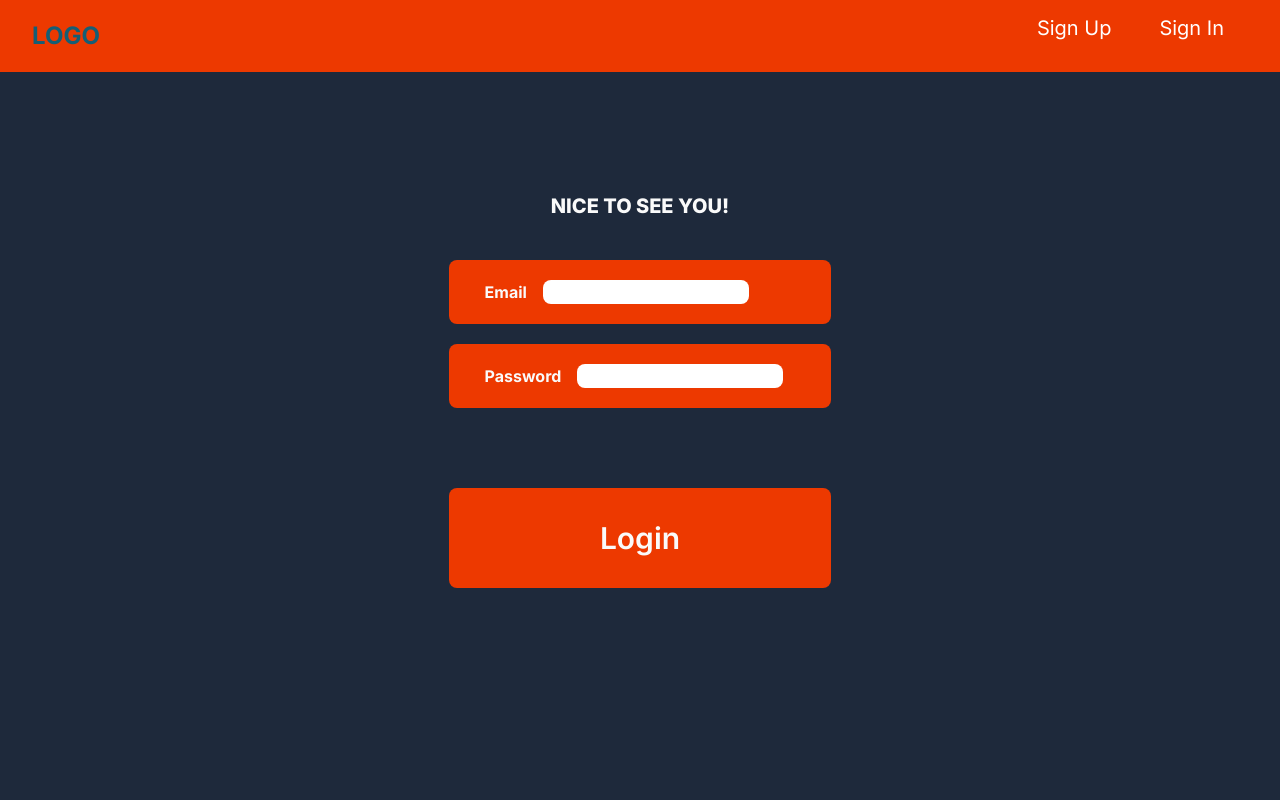
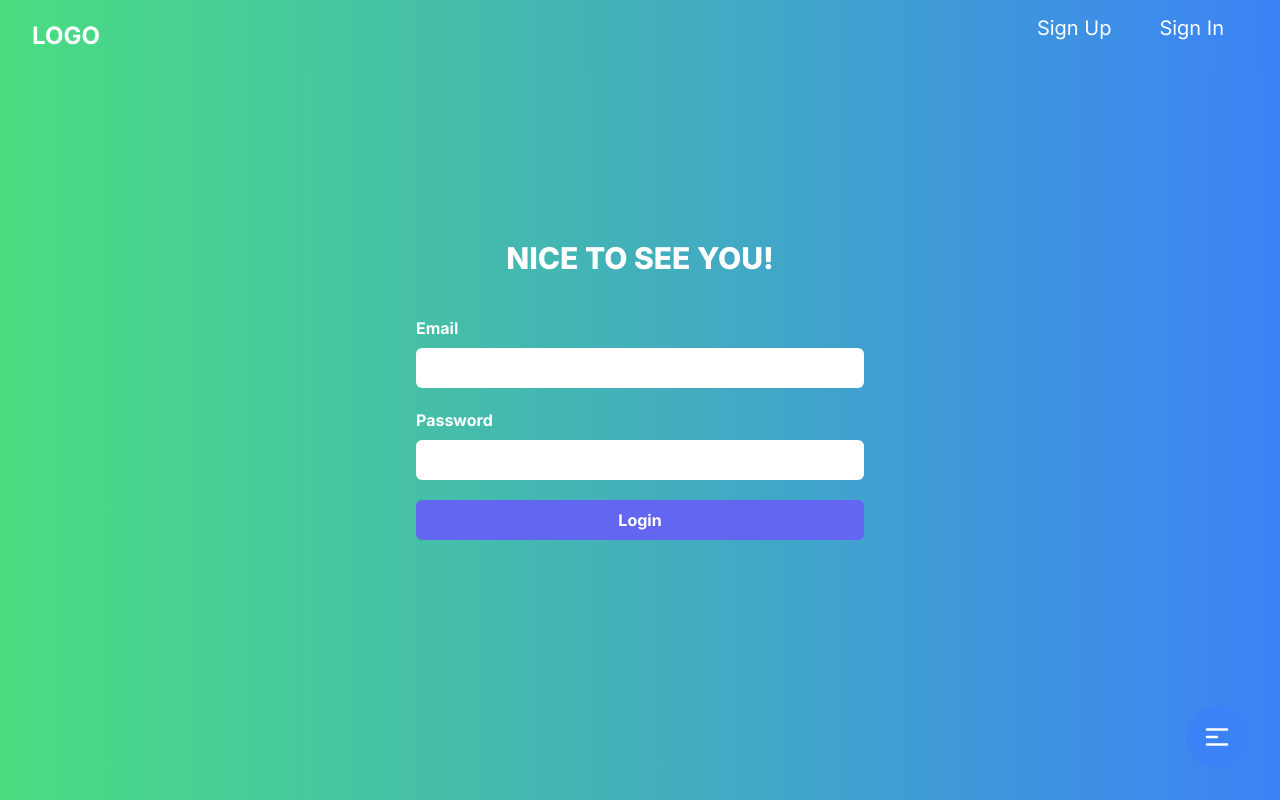
Before and after one commit to MatiasMonteros09/GYMAI, a Next.js app: page /signin in a window 1280 px wide. Built offline with nearby package versions, Linux system fonts and the light colour scheme; no server answers; what tailwindcss-animated would draw is missing.

Commit message:
some changes for front

```diff
--- a/src/app/(auth)/signin/SigninForm.jsx
+++ b/src/app/(auth)/signin/SigninForm.jsx
@@ -5,15 +5,11 @@ import { useRouter } from "next/navigation";
 import { Toaster, toast } from "react-hot-toast";
 import { useSession } from "next-auth/react";
 import { redirect } from "next/navigation";
+import CircularMenuButton from "@/components/CircularMenu";
 
+// Your SigninForm component
 const SigninForm = () => {
   const router = useRouter();
-  // const session = useSession();
-  // console.log(session.data);
-
-  // if (session.data){
-  //   router.push("/create");
-  // }
 
   const {
     register,
@@ -21,7 +17,6 @@ const SigninForm = () => {
     formState: { errors },
     reset,
   } = useForm();
-
 
   const onSubmit = handleSubmit(async (data) => {
     const res = await signIn("credentials", {
@@ -38,29 +33,30 @@ const SigninForm = () => {
         router.refresh())
       : toast.error(res.error);
   });
+
   return (
-    <div className="h-screen mx-5 flex flex-col justify-center items-center ">
-      <h1 className="text-center text-zinc-50 text-xl mb-10 font-extrabold">
+    <div className="h-screen flex flex-col justify-center items-center bg-gradient-to-r from-green-400 to-blue-500">
+      <h1 className="text-center text-white text-3xl mb-10 font-extrabold">
         NICE TO SEE YOU!
       </h1>
-      <form onSubmit={onSubmit}>
-        <div className="rounded-lg bg-appOrange p-5 mb-5 flex">
-          <label className="mx-4 font-bold">Email</label>
+      <form onSubmit={onSubmit} className="w-full max-w-md">
+        <div className="mb-5">
+          <label className="block text-white font-bold mb-2">Email</label>
           <input
-            className="w-3/5 rounded-lg text-slate-800"
+            className="w-full px-3 py-2 rounded-md text-gray-800 bg-white"
             type="email"
             {...register("name", {
               required: {
                 value: true,
-                message: "Name is required",
+                message: "Email is required",
               },
             })}
           />
         </div>
-        <div className="rounded-lg bg-appOrange p-5 mb-20 flex">
-          <label className="mx-4 font-bold">Password</label>
+        <div className="mb-5">
+          <label className="block text-white font-bold mb-2">Password</label>
           <input
-            className="w-3/5 rounded-lg text-slate-800"
+            className="w-full px-3 py-2 rounded-md text-gray-800 bg-white"
             type="password"
             {...register("password", {
               required: {
@@ -70,11 +66,17 @@ const SigninForm = () => {
             })}
           />
         </div>
-        <div className="rounded-lg bg-appOrange p-8 mb-5 flex justify-center items-center">
-          <button className="text-zinc-50 text-3xl font-semibold">Login</button>
+        <div className="mb-5">
+          <button
+            className="w-full bg-indigo-500 hover:bg-indigo-700 text-white font-bold py-2 rounded-md"
+            type="submit"
+          >
+            Login
+          </button>
         </div>
       </form>
-      <Toaster />
+      <Toaster position="bottom-right" />
+      <CircularMenuButton/>
     </div>
   );
 };
--- a/src/app/downloadview/page.jsx
+++ b/src/app/downloadview/page.jsx
@@ -1,6 +1,5 @@
 
 "use client";
-
 import Link from "next/link";
 import React from "react";
 import { BsFiletypePdf } from "react-icons/bs";
--- /dev/null
+++ b/src/components/CircularMenu.jsx
@@ -0,0 +1,42 @@
+import React, { useState } from "react";
+import { HiOutlineMenuAlt1 } from "react-icons/hi";
+
+const CircularMenuButton = () => {
+  const [isMenuOpen, setMenuOpen] = useState(false);
+
+  const toggleMenu = () => {
+    setMenuOpen(!isMenuOpen);
+  };
+
+  return (
+    <div className="fixed bottom-8 right-8">
+      <div
+        className={`bg-blue-500 p-4 rounded-full cursor-pointer transition-all duration-300 ${
+          isMenuOpen ? "transform rotate-45" : ""
+        }`}
+        onClick={toggleMenu}
+      >
+        <HiOutlineMenuAlt1 className="text-white text-3xl" />
+      </div>
+
+      {/* Botones del menú */}
+      <div
+        className={`${
+          isMenuOpen ? "flex" : "hidden"
+        } flex-col space-y-2 absolute bottom-16 right-0 transition-all duration-300`}
+      >
+        <button className="bg-green-500 p-2 rounded-full text-white transform transition-transform duration-300 delay-100">
+          Botón 1
+        </button>
+        <button className="bg-yellow-500 p-2 rounded-full text-white transform transition-transform duration-300 delay-200">
+          Botón 2
+        </button>
+        <button className="bg-red-500 p-2 rounded-full text-white transform transition-transform duration-300 delay-300">
+          Botón 3
+        </button>
+      </div>
+    </div>
+  );
+};
+
+export default CircularMenuButton;
--- a/src/components/Header.jsx
+++ b/src/components/Header.jsx
@@ -5,7 +5,7 @@ import {RiMenuFill} from 'react-icons/ri'
 const Header = () => {
   return (
    <>
-     <header className="bg-appOrange fixed top-0 left-0 w-full p-2 mx-auto ">
+     <header >
         <div className="flex items-center justify-between ">
           {/* <section>Logo</section> */}
           <section ><Navbar/></section>
--- a/src/components/Navbar.jsx
+++ b/src/components/Navbar.jsx
@@ -11,15 +11,16 @@ const Navbar = () => {
   const { data: session } = useSession();
 
   const [navbar, setNavbar] = useState(false);
+
   return (
     <div>
-      <nav className="w-full bg-black md:bg-appOrange  fixed top-0 left-0 right-0 z-10">
+      <nav className="w-full bg-gradient-to-r from-green-400 to-blue-500 fixed top-0 left-0 right-0 z-10">
         <div className="justify-between px-4 mx-auto lg:max-w-7xl md:items-center md:flex md:px-8">
           <div>
             <div className="flex items-center justify-between py-3 md:py-5 md:block">
               {/* LOGO */}
               <Link href="/">
-                <h2 className="text-2xl text-cyan-800 font-bold ">LOGO</h2>
+                <h2 className="text-2xl text-white font-bold">LOGO</h2>
               </Link>
               {/* HAMBURGER BUTTON FOR MOBILE */}
               <div className="md:hidden">
@@ -42,41 +43,42 @@ const Navbar = () => {
                 navbar ? "p-12 md:p-0 block" : "hidden"
               }`}
             >
-              <ul className="h-screen md:h-auto items-center justify-center md:flex ">
-              {!session?.user ?(
+              <ul className="h-screen md:h-auto items-center justify-center md:flex">
+                {!session?.user ? (
                   <>
-                <li className="pb-6 text-xl text-white py-2 md:px-6 text-center border-b-2 md:border-b-0  hover:bg-purple-900  border-purple-900  md:hover:text-purple-600 md:hover:bg-transparent">
-                  <Link href="/signup" onClick={() => setNavbar(!navbar)} >
+                    <li className="pb-6 text-xl text-white py-2 md:px-6 text-center border-b-2 md:border-b-0 hover:bg-purple-900 border-purple-900 md:hover:text-purple-600 md:hover:bg-transparent">
+                      <Link href="/signup" onClick={() => setNavbar(!navbar)}>
                         Sign Up
                       </Link>
                     </li>
-                <li className="pb-6 text-xl  text-appOrange md:text-white  py-2 px-6 text-center  border-b-2 md:border-b-0  hover:bg-purple-600  border-purple-900  md:hover:text-purple-600 md:hover:bg-transparent">
+                    <li className="pb-6 text-xl text-appOrange md:text-white py-2 px-6 text-center border-b-2 md:border-b-0 hover:bg-purple-600 border-purple-900 md:hover:text-purple-600 md:hover:bg-transparent">
                       <Link href="/signin" onClick={() => setNavbar(!navbar)}>
                         Sign In
                       </Link>
                     </li>
                   </>
-                ) :(
+                ) : (
                   <>
-                <li className="pb-6 text-xl text-appOrange md:text-white  py-2 px-6 text-center  border-b-2 md:border-b-0  hover:bg-purple-600  border-purple-900  md:hover:text-purple-600 md:hover:bg-transparent">
-                  <Link href="/downloadview" onClick={() => setNavbar(!navbar)} >
+                    <li className="pb-6 text-xl text-appOrange md:text-white py-2 px-6 text-center border-b-2 md:border-b-0 hover:bg-purple-600 border-purple-900 md:hover:text-purple-600 md:hover:bg-transparent">
+                      <Link href="/downloadview" onClick={() => setNavbar(!navbar)}>
                         Download Plan
                       </Link>
                     </li>
-                <li className="pb-6 text-xl  text-appOrange md:text-white  py-2 px-6 text-center  border-b-2 md:border-b-0  hover:bg-purple-600  border-purple-900  md:hover:text-purple-600 md:hover:bg-transparent">
+                    <li className="pb-6 text-xl text-appOrange md:text-white py-2 px-6 text-center border-b-2 md:border-b-0 hover:bg-purple-600 border-purple-900 md:hover:text-purple-600 md:hover:bg-transparent">
                       <Link href="/create" onClick={() => setNavbar(!navbar)}>
                         Create Plan
                       </Link>
                     </li>
-                <li className="pb-6 text-xl  text-appOrange md:text-white  py-2 px-6 text-center  border-b-2 md:border-b-0  hover:bg-purple-600  border-purple-900  md:hover:text-purple-600 md:hover:bg-transparent">
+                    <li className="pb-6 text-xl text-appOrange md:text-white py-2 px-6 text-center border-b-2 md:border-b-0 hover:bg-purple-600 border-purple-900 md:hover:text-purple-600 md:hover:bg-transparent">
                       <Link href="/results" onClick={() => setNavbar(!navbar)}>
                         Results
                       </Link>
                     </li>
-                <li className="pb-6 text-xl py-2 px-6 text-center  border-b-2 md:border-b-0  hover:bg-red-900  border-purple-900  md:hover:text-purple-600 md:hover:bg-transparent">
+                    <li className="pb-6 text-xl py-2 px-6 text-center border-b-2 md:border-b-0 hover:bg-red-900 border-purple-900 md:hover:text-purple-600 md:hover:bg-transparent">
                       <Logout />
                     </li>
-                </>)}
+                  </>
+                )}
               </ul>
             </div>
           </div>
@@ -84,7 +86,6 @@ const Navbar = () => {
       </nav>
     </div>
   );
-
 };
 
 export default Navbar;
```
Also changed, not shown: src/app/create/page.jsx (+11 -27 lines), src/app/api/create/route.js (line endings or trailing spaces). Lines whose indentation alone changed are shown as unchanged.
